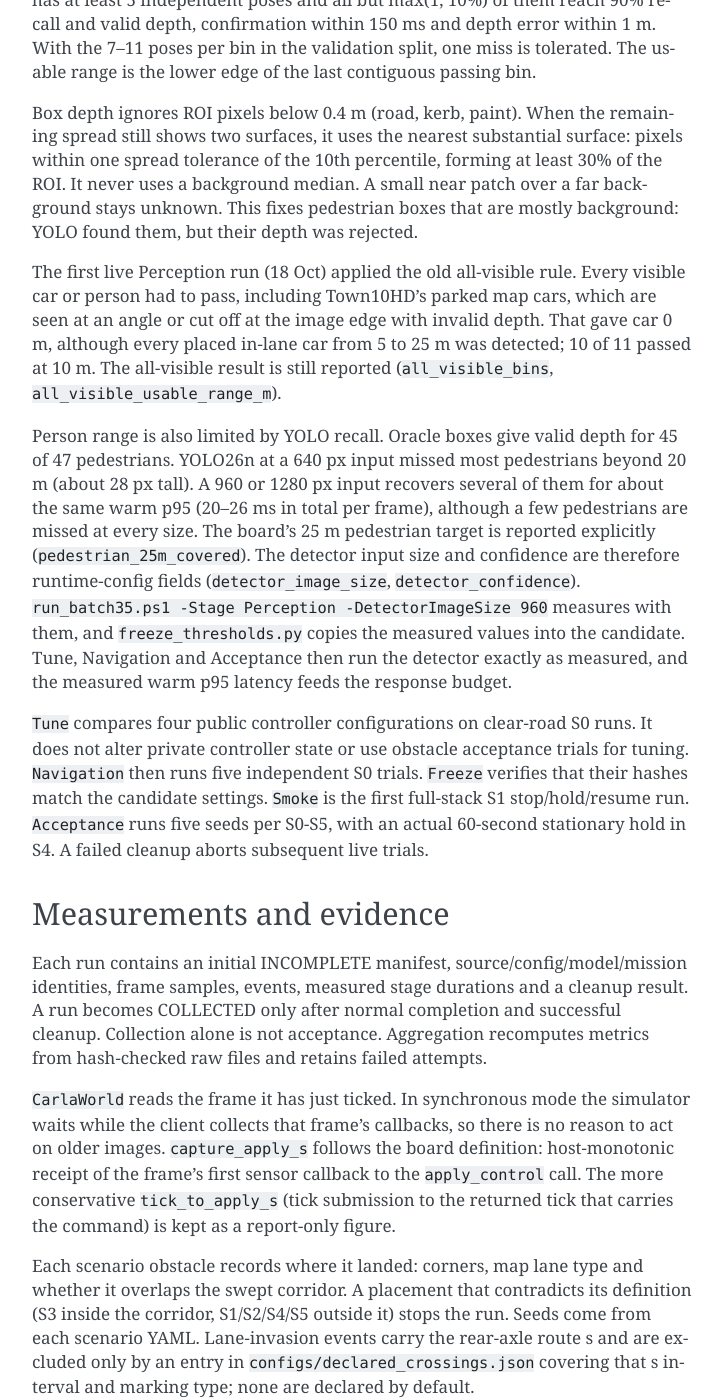
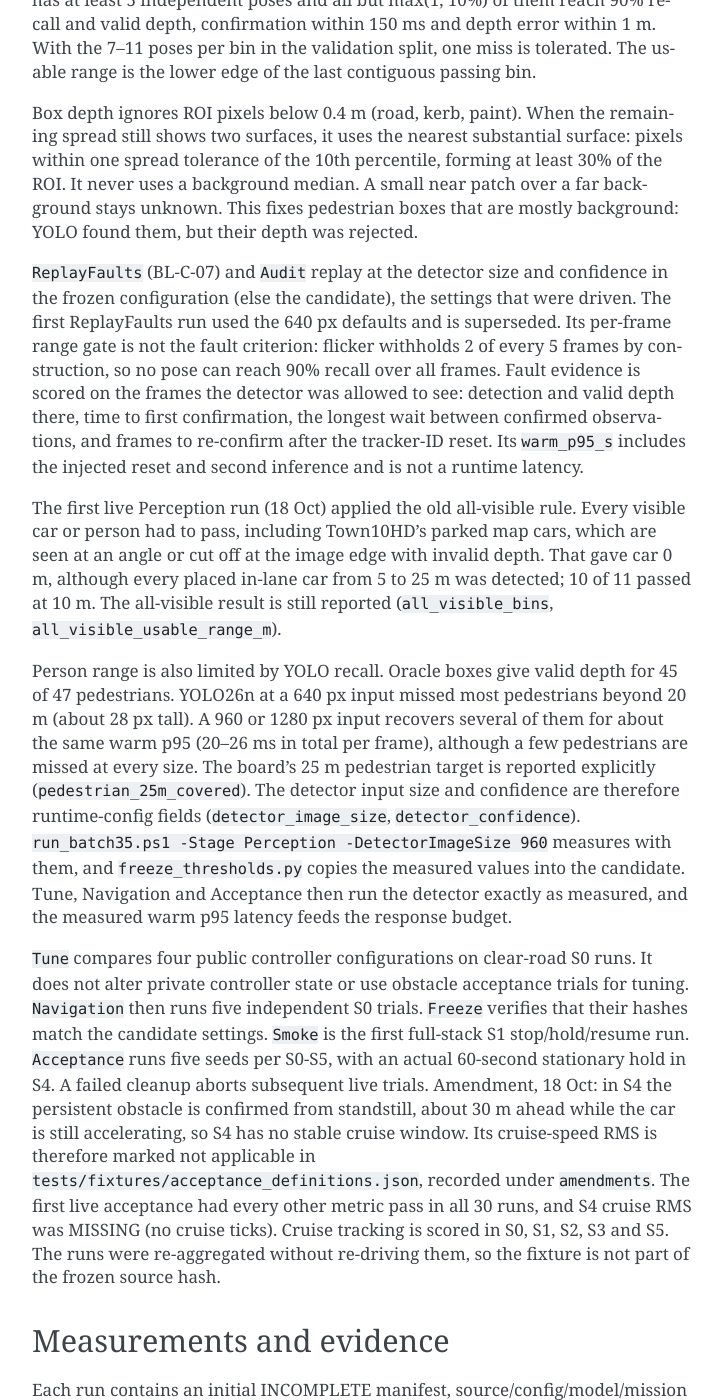
Before and after one commit to kkaaman/kkaaman-elec5308-a2-mo, a Sphinx documentation site: the page built from docs/batch35_baseline.md, in a window 1280 px wide and 1400 px high, scrolled down 4415 px. Shown: the whole window, without its empty margins (388-1110 px from the left). Built offline with Sphinx 7.4.7, drawn with Linux system fonts in a browser that asks for light colours.

Commit message:
AI Journal: Assignment 2 (Baseline) - Debugged {   "studentId": "kkaaman",   "groupId": "7",   "taskId": "Assignment 2 (Baseline)",   "tool": "Claude Opus",   "isPaid": true,   "modelVersion": "5.5",   "language": "English (Australia) 🇦🇺",   "interactions": [     {       "prompt": "Shared the first live acceptance (30 runs) and the fault replay results, and asked it to fix the S4 cruise speed metric coming out missing and the replays using the wrong detector settings",       "response": "It marked S4 cruise speed RMS as not applicable, with a recorded amendment, because the persistent obstacle is confirmed from standstill so S4 never has a cruise window; every other metric had passed in all 30 runs. It also made the fault replays and the held-out audit use the detector size and confidence that were actually driven, not the 640 px defaults.",       "intent": "Debugging",       "aiAccuracy": "Perfect",       "humanIntervention": "Ran the full live acceptance (30 runs) and the fault replays and uploaded the results",       "verificationMethod": "Manual Trace",       "evaluationConfidence": 4     }   ],   "metaReflection": {     "utilityScore": 5,     "processEvolution": "",     "criticalMoment": "S4 cruise metric missing in the acceptance",     "skillDependency": "understanding the acceptance metrics",     "synthesis": "some failures are in the scoring, not the car"   },   "tags": [],   "status": "complete",   "id": "4fe48ea4-c9c0-409d-9d35-71ee8cc420d1",   "createdAt": "2026-11-07T09:24:04.528Z" }

```diff
--- a/docs/batch35_baseline.md
+++ b/docs/batch35_baseline.md
@@ -70,11 +70,13 @@ The range gate scores the target the collector placed in the ego lane at each po
 
 Box depth ignores ROI pixels below 0.4 m (road, kerb, paint). When the remaining spread still shows two surfaces, it uses the nearest substantial surface: pixels within one spread tolerance of the 10th percentile, forming at least 30% of the ROI. It never uses a background median. A small near patch over a far background stays unknown. This fixes pedestrian boxes that are mostly background: YOLO found them, but their depth was rejected.
 
+`ReplayFaults` (BL-C-07) and `Audit` replay at the detector size and confidence in the frozen configuration (else the candidate), the settings that were driven. The first ReplayFaults run used the 640 px defaults and is superseded. Its per-frame range gate is not the fault criterion: flicker withholds 2 of every 5 frames by construction, so no pose can reach 90% recall over all frames. Fault evidence is scored on the frames the detector was allowed to see: detection and valid depth there, time to first confirmation, the longest wait between confirmed observations, and frames to re-confirm after the tracker-ID reset. Its `warm_p95_s` includes the injected reset and second inference and is not a runtime latency.
+
 The first live Perception run (18 Oct) applied the old all-visible rule. Every visible car or person had to pass, including Town10HD's parked map cars, which are seen at an angle or cut off at the image edge with invalid depth. That gave car 0 m, although every placed in-lane car from 5 to 25 m was detected; 10 of 11 passed at 10 m. The all-visible result is still reported (`all_visible_bins`, `all_visible_usable_range_m`).
 
 Person range is also limited by YOLO recall. Oracle boxes give valid depth for 45 of 47 pedestrians. YOLO26n at a 640 px input missed most pedestrians beyond 20 m (about 28 px tall). A 960 or 1280 px input recovers several of them for about the same warm p95 (20–26 ms in total per frame), although a few pedestrians are missed at every size. The board's 25 m pedestrian target is reported explicitly (`pedestrian_25m_covered`). The detector input size and confidence are therefore runtime-config fields (`detector_image_size`, `detector_confidence`). `run_batch35.ps1 -Stage Perception -DetectorImageSize 960` measures with them, and `freeze_thresholds.py` copies the measured values into the candidate. Tune, Navigation and Acceptance then run the detector exactly as measured, and the measured warm p95 latency feeds the response budget.
 
-`Tune` compares four public controller configurations on clear-road S0 runs. It does not alter private controller state or use obstacle acceptance trials for tuning. `Navigation` then runs five independent S0 trials. `Freeze` verifies that their hashes match the candidate settings. `Smoke` is the first full-stack S1 stop/hold/resume run. `Acceptance` runs five seeds per S0-S5, with an actual 60-second stationary hold in S4. A failed cleanup aborts subsequent live trials.
+`Tune` compares four public controller configurations on clear-road S0 runs. It does not alter private controller state or use obstacle acceptance trials for tuning. `Navigation` then runs five independent S0 trials. `Freeze` verifies that their hashes match the candidate settings. `Smoke` is the first full-stack S1 stop/hold/resume run. `Acceptance` runs five seeds per S0-S5, with an actual 60-second stationary hold in S4. A failed cleanup aborts subsequent live trials. Amendment, 18 Oct: in S4 the persistent obstacle is confirmed from standstill, about 30 m ahead while the car is still accelerating, so S4 has no stable cruise window. Its cruise-speed RMS is therefore marked not applicable in `tests/fixtures/acceptance_definitions.json`, recorded under `amendments`. The first live acceptance had every other metric pass in all 30 runs, and S4 cruise RMS was MISSING (no cruise ticks). Cruise tracking is scored in S0, S1, S2, S3 and S5. The runs were re-aggregated without re-driving them, so the fixture is not part of the frozen source hash.
 
 ## Measurements and evidence
 
```
Also changed, not shown: 2 other files.
